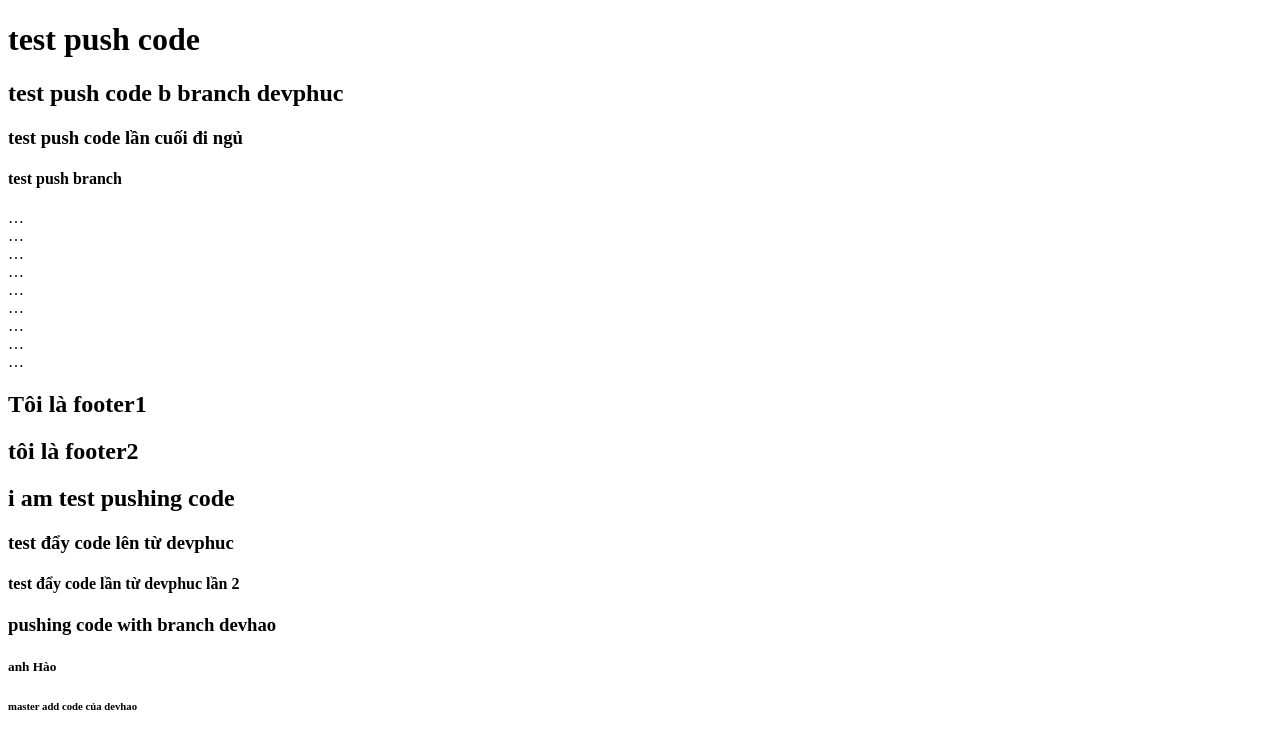
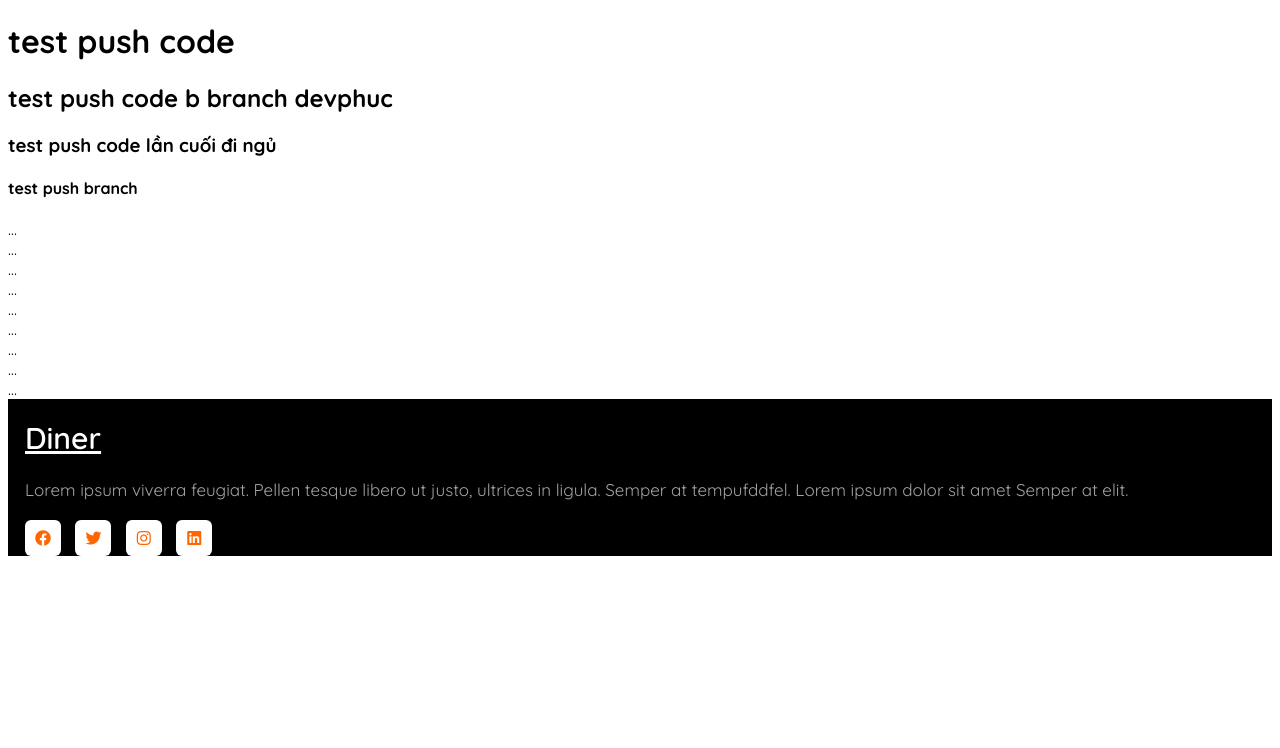
Before and after one commit to Tu-Hao/BC69-Diner-Project, a plain HTML site: page index.html in a window 1280 px wide. Drawn offline with Linux system fonts and the light colour scheme.

Commit message:
thêm code vào footer và thêm code vào file css, thêm cdn gg font và cdn fa6

```diff
--- a/css/style.css
+++ b/css/style.css
@@ -0,0 +1,71 @@
+* {
+  font-family: "quicksand", sans-serif;
+  scroll-behavior: smooth;
+}
+.container {
+  width: 100%;
+  padding-right: 15px;
+  padding-left: 15px;
+  margin-right: auto;
+  margin-left: auto;
+}
+@media (min-width: 992px) {
+  .container {
+    max-width: 960px;
+    margin-right: auto;
+    margin-left: auto;
+  }
+}
+@media (min-width: 1200px) {
+  .container {
+    max-width: 1140px;
+    margin-right: auto;
+    margin-left: auto;
+  }
+}
+@media (min-width: 1280px) {
+  .container {
+    max-width: 1200px;
+  }
+}
+
+/* Footer */
+.w3l-footer-29-main {
+  background: black;
+}
+.w3l-footer-29-main a.navbar-brand {
+  font-size: 30px;
+  font-weight: 600;
+  text-transform: capitalize;
+  color: #fff;
+  padding: 0;
+}
+.w3l-footer-29-main p {
+  font-size: 17px;
+  line-height: 26px;
+  color: #a5a2a1;
+}
+.main-social-footer-29 a {
+  margin-right: 10px;
+  color: #ff6600;
+  display: inline-block;
+  text-align: center;
+  font-size: 16px;
+  background: #fff;
+  width: 36px;
+  height: 36px;
+  line-height: 36px;
+  border-radius: 6px;
+  transition: 0.3s;
+}
+.main-social-footer-29 a:hover {
+  background: #ff6600;
+  transition: 0.3s;
+  color: #fff;
+}
+.row {
+  display: flex;
+  flex-wrap: wrap;
+  margin-right: -15px;
+  margin-left: -15px;
+}
--- a/index.html
+++ b/index.html
@@ -4,6 +4,20 @@
     <meta charset="UTF-8" />
     <meta name="viewport" content="width=device-width, initial-scale=1.0" />
     <title>Diner Project</title>
+    <!-- google fonts -->
+	<link href="//fonts.googleapis.com/css2?family=Pacifico&amp;display=swap" rel="stylesheet">
+	<link href="//fonts.googleapis.com/css2?family=Quicksand:wght@300;400;500;600;700&amp;display=swap" rel="stylesheet">
+    <!-- FontAwesome 6.2.0 CSS -->
+    <!-- câu lệnh tạo ra: fa6-cdn  -->
+    <!-- FontAwesome 6.2.0 CSS -->
+    <link
+      rel="stylesheet"
+      href="https://cdnjs.cloudflare.com/ajax/libs/font-awesome/6.2.0/css/all.min.css"
+      integrity="sha512-xh6O/CkQoPOWDdYTDqeRdPCVd1SpvCA9XXcUnZS2FmJNp1coAFzvtCN9BmamE+4aHK8yyUHUSCcJHgXloTyT2A=="
+      crossorigin="anonymous"
+      referrerpolicy="no-referrer"
+    />
+
 
     <!-- link style.css -->
     <link rel="stylesheet" href="./css/style.css" />
@@ -28,16 +42,33 @@
 
     <footer>
       <section class="w3l-footer-29-main">
-        <h1>Tôi là footer1</h1>
+        <div class="footer-29 py-5">
+          <div class="container py-lg-4 DinerFooter">
+            <div class="row footer-top-29">
+
+              <div class="col-lg-4 col-md-6 col-sm-7 footer-1 pr-lg-5">
+                <div class="footer-logo mb-3">
+                  <h2><a class="navbar-brand" href="https://wp.w3layouts.com/diner/">Diner</a></h2>
+                </div>
+                <p>Lorem ipsum viverra feugiat. Pellen tesque libero ut justo, ultrices in ligula. Semper at
+                  tempufddfel. Lorem ipsum dolor sit amet Semper at elit.</p>
+                  <div class="main-social-footer-29 mt-4 FooterSocial">
+                        <a href="https://www.facebook.com/w3layouts/" class="facebook"><span class="fa-brands fa-facebook"></span></a>
+                        <a href="https://twitter.com/W3layouts" class="twitter"><span class="fa-brands fa-twitter"></span></a>
+                        <a href="https://www.instagram.com/w3layouts_/" class="instagram"><span class="fa-brands fa-instagram"></span></a>
+                        <a href="https://in.linkedin.com/company/w3layouts" class="linkedin"><span class="fa-brands fa-linkedin"></span></a>
+                  </div>
+
+
+
+
+
+
+
+                </div>
       </section>
       <section class="w3l-copyright">
-        <h1>tôi là footer2</h1>
-        <h2>i am test pushing code</h2>
-        <h3>test đẩy code lên từ devphuc</h3>
-        <h4>test đẩy code lần từ devphuc lần 2</h4>
-        <h3>pushing code with branch devhao</h3>
-        <h5>anh Hào</h5>
-        <h6>master add code của devhao</h6>
+
       </section>
     </footer>
   </body>
```
